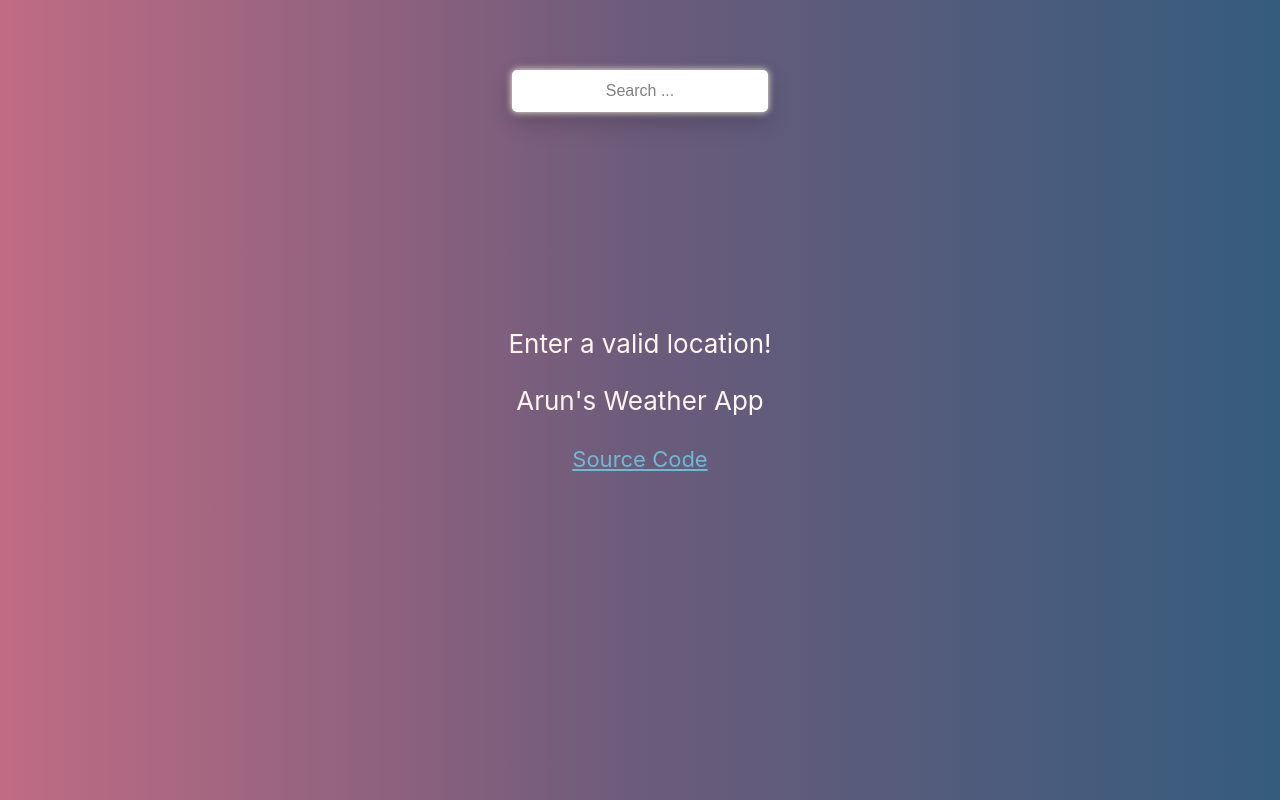
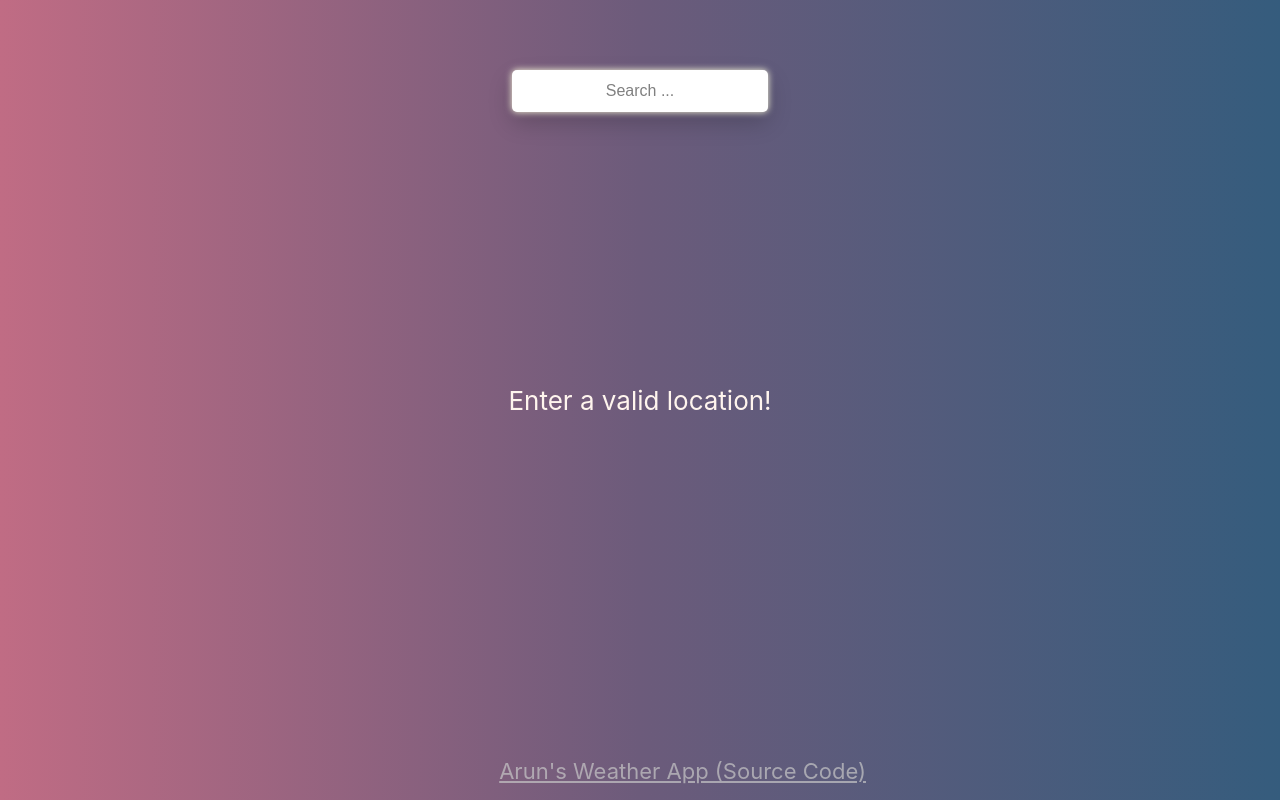
Before and after one commit to ajamal31/Weather-App-ReactJS, a React (Create React App) app: page / in a window 1280 px wide. Built offline with nearby package versions, Linux system fonts and the light colour scheme; no server answers.

Commit message:
Add animations to the app

```diff
--- a/src/App.css
+++ b/src/App.css
@@ -38,6 +38,10 @@
 	color: seashell;
 }
 
+.App-body p {
+	animation: 2.5s ease 0s 1 fadeIn;
+}
+
 .App-input {
 	width: 15em;
 	height: 1.6em;
@@ -50,6 +54,7 @@
 	font-size: medium;
 	margin-top: 5vh;
 	text-align: center;
+	animation: 2.5s ease 0s 1 fadeIn;
 }
 
 .App-input::placeholder {
@@ -57,29 +62,36 @@
 }
 
 .App-input:hover {
-	box-shadow: 0 0 10px 0 rgb(255, 255, 255), 0 10px 25px 0 rgba(0, 0, 0, 0.2);
+	box-shadow: 0 0 10px 0 lightpink, 0 10px 25px 0 rgba(0, 0, 0, 0.2);
 }
 
 .App-info img {
 	margin: -15px;
 	filter: drop-shadow(0px 0px 1px seashell);
+	animation: 2s ease-out 0s 1 fadeIn;
 }
 
 .App-info p {
 	font-size: calc(40px + 2vmin);
 	margin: auto;
+	color: lightpink;
 }
 
 .App-info p.Temp-description {
 	font-size: calc(13px + 1vmin);
 	margin-bottom: 5px;
-	animation: blinker 5s infinite;
+	animation: 2s ease-out 0s 1 fadeIn;
 	text-transform: capitalize;
+	color: seashell;
 }
 
 .App-footer a {
 	font-size: calc(6px + 2vmin);
-	color: rgba(111, 225, 250, 0.7);
+	color: rgba(199, 199, 199, 0.7);
+	position: absolute;
+	display: flex;
+	bottom: 2vh;
+	left: 39vw;
 }
 
 .App-footer a:hover {
@@ -91,3 +103,12 @@
 		opacity: 0;
 	}
 }
+
+@keyframes fadeIn {
+	0% {
+		opacity: 0%;
+	}
+	100% {
+		opacity: 100%;
+	}
+}
--- a/src/App.js
+++ b/src/App.js
@@ -59,12 +59,11 @@ function App() {
 						<p>{new Date(weather.dt * 1000).toLocaleTimeString()}</p>
 					</div>
 				) : (
-					<div>Enter a valid location!</div>
+					<p>Enter a valid location!</p>
 				)}
 				<footer className="App-footer">
-					<p>Arun's Weather App</p>
 					<a href="https://github.com/ajamal31/Weather-App-ReactJS">
-						Source Code
+						Arun's Weather App (Source Code)
 					</a>
 				</footer>
 			</div>
```
